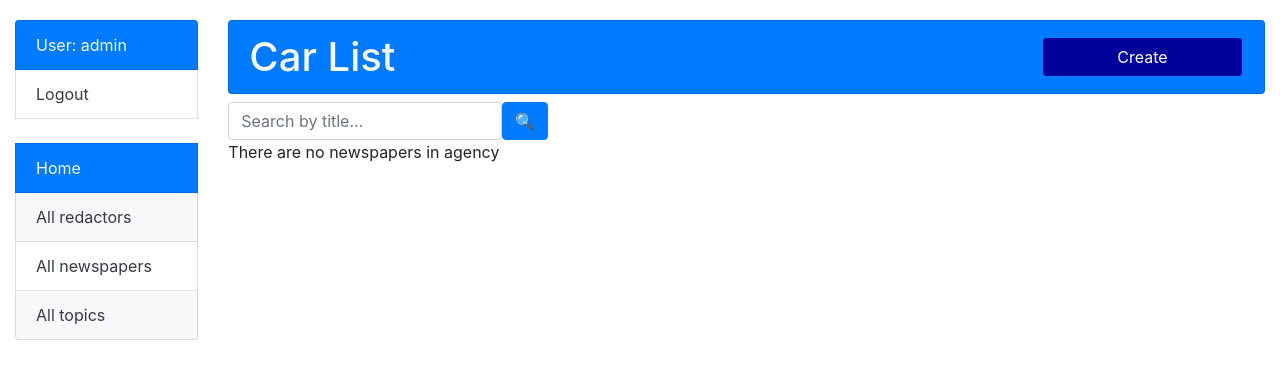
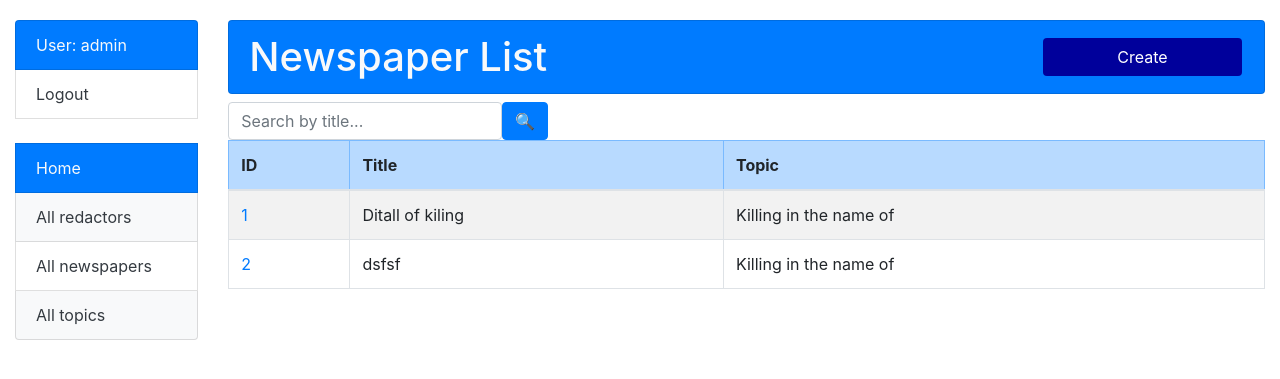
Before and after one commit to MaksNochvai/newspaper-agency, a Django app: page /newspapers/ in a window 1280 px wide. Shown: the top 379 px of the page. Run offline with Django 4.2, Linux system fonts and the light colour scheme; a user stored in the database is signed in; data comes from the database, SQL or seed files in the repository; both versions use the stored data as it was after the commit; some libraries are stand-ins or nearby versions.

Commit message:
change vievs NewspaperListView add template_name, context_object_name and refactor templates

```diff
--- a/agency/views.py
+++ b/agency/views.py
@@ -78,7 +78,9 @@ class TopicDeleteView(LoginRequiredMixin, generic.DeleteView):
 class NewspaperListView(LoginRequiredMixin, generic.ListView):
     model = Newspaper
     paginate_by = 5
-    queryset = Newspaper.objects.all().select_related("newspaper")
+    queryset = Newspaper.objects.all().select_related("topic")
+    template_name = "agency/newspaper_list.html"
+    context_object_name = "newspaper_list"
 
     def get_context_data(self, *, object_list=None, **kwargs):
         context = super(NewspaperListView, self).get_context_data(**kwargs)
--- a/templates/agency/newspaper_list.html
+++ b/templates/agency/newspaper_list.html
@@ -3,11 +3,11 @@
 
 {% block content %}
   <h1 class="list-group-item bg-primary rounded d-flex align-items-center">
-  <span class="flex-grow-1 text-light">Car List</span>
-  <a href="{% url 'agency:newspaper-create' %}" class="btn btn-dark-blue link-to-page ml-auto" style="width: 20%;">Create</a>
+    <span class="flex-grow-1 text-light">Newspaper List</span>
+    <a href="{% url 'agency:newspaper-create' %}" class="btn btn-dark-blue link-to-page ml-auto" style="width: 20%;">Create</a>
   </h1>
   {% include "includes/search_line.html" %}
-  {% if car_list %}
+  {% if newspaper_list %}
     <table class="table table-striped table-bordered">
       <thead class="table-primary">
         <tr>
@@ -19,7 +19,7 @@
       <tbody>
         {% for newspaper in newspaper_list %}
           <tr>
-            <td><a href="{% url "agency:newspaper-detail" pk=newspaper.id %} ">{{ newspaper.id }}</a></td>
+            <td><a href="{% url 'agency:newspaper-detail' pk=newspaper.id %}">{{ newspaper.id }}</a></td>
             <td>{{ newspaper.title }}</td>
             <td>{{ newspaper.topic }}</td>
           </tr>
```
Also changed, not shown: templates/agency/redactor_list.html (+5 -5 lines), db.sqlite3.
